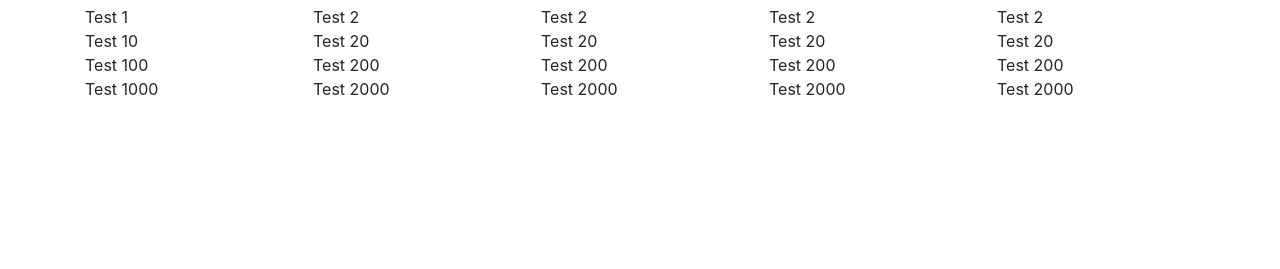
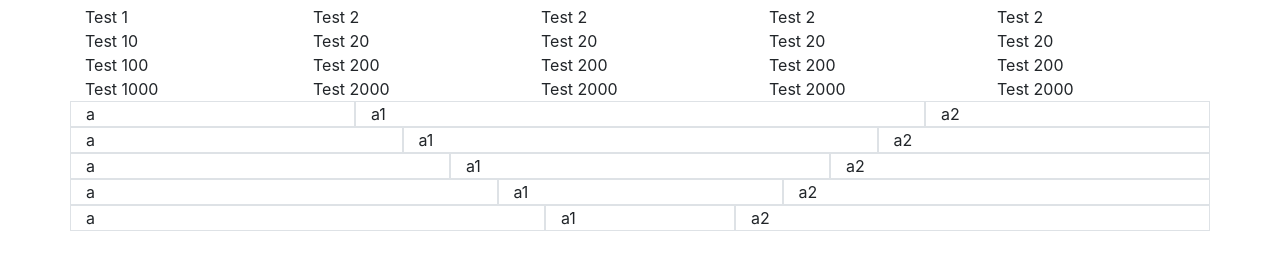
Before and after one commit to devtobecurious/formation-bootstratp-discover, a website: page XXX-grid and column/index.html in a window 1280 px wide. Shown: the part 51-320 px from the top of the page. Drawn offline with nearby package versions, Linux system fonts and the light colour scheme.

Commit message:
working with grid and columns

```diff
--- a/XXX-grid and column/index.html
+++ b/XXX-grid and column/index.html
@@ -91,6 +91,36 @@
                 Test 2000
             </div>
         </div>
+
+        <div class="row">
+            <div class="col border">a</div>
+            <div class="col-6 border">a1</div>
+            <div class="col border">a2</div>
+        </div>
+
+        <div class="row">
+            <div class="col border">a</div>
+            <div class="col-5 border">a1</div>
+            <div class="col border">a2</div>
+        </div>
+
+        <div class="row">
+            <div class="col border">a</div>
+            <div class="col-4 border">a1</div>
+            <div class="col border">a2</div>
+        </div>
+
+        <div class="row">
+            <div class="col border">a</div>
+            <div class="col-3 border">a1</div>
+            <div class="col border">a2</div>
+        </div>
+
+        <div class="row">
+            <div class="col border">a</div>
+            <div class="col-2 border">a1</div>
+            <div class="col border">a2</div>
+        </div>
     </main>
 
     <!-- Optional JavaScript -->
```
